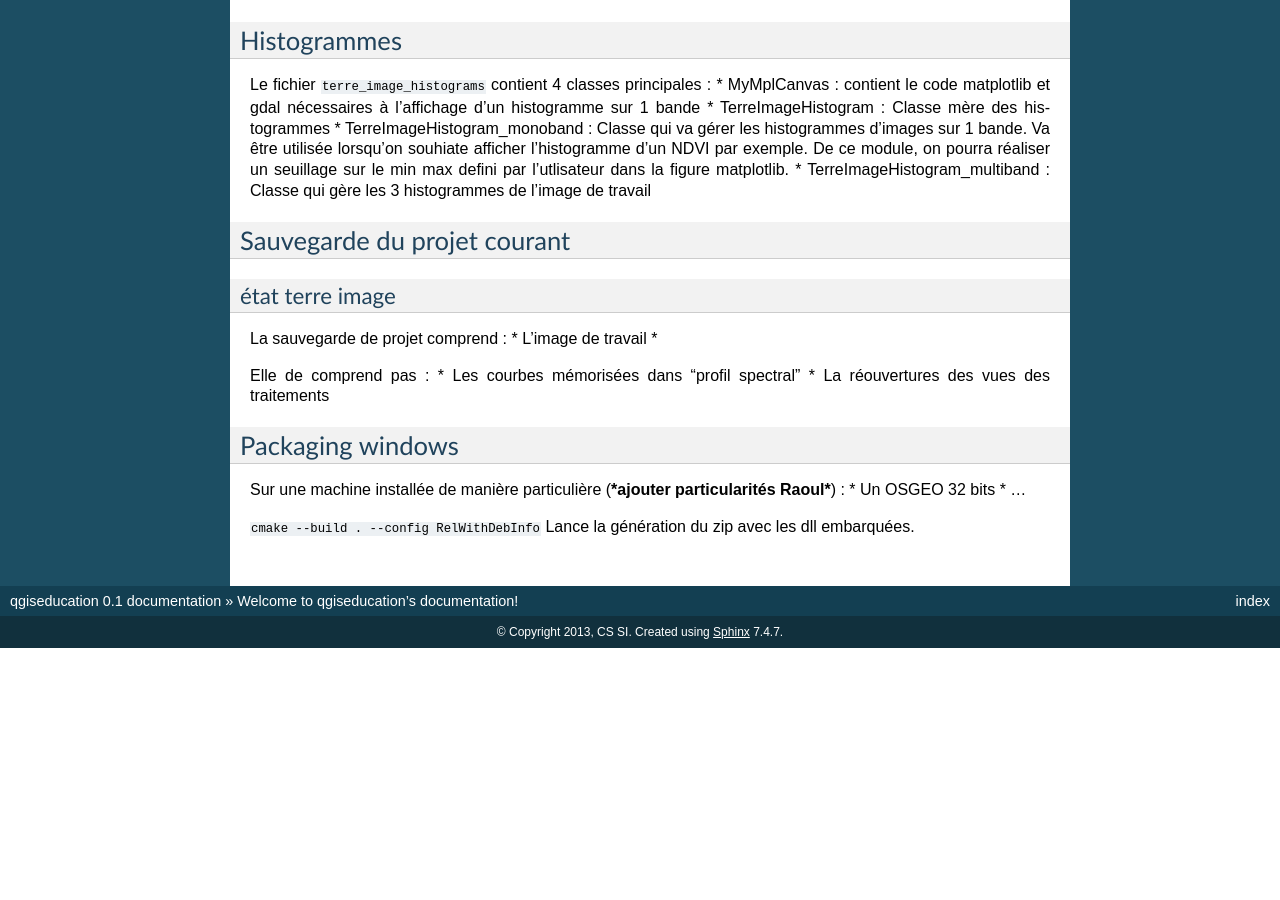
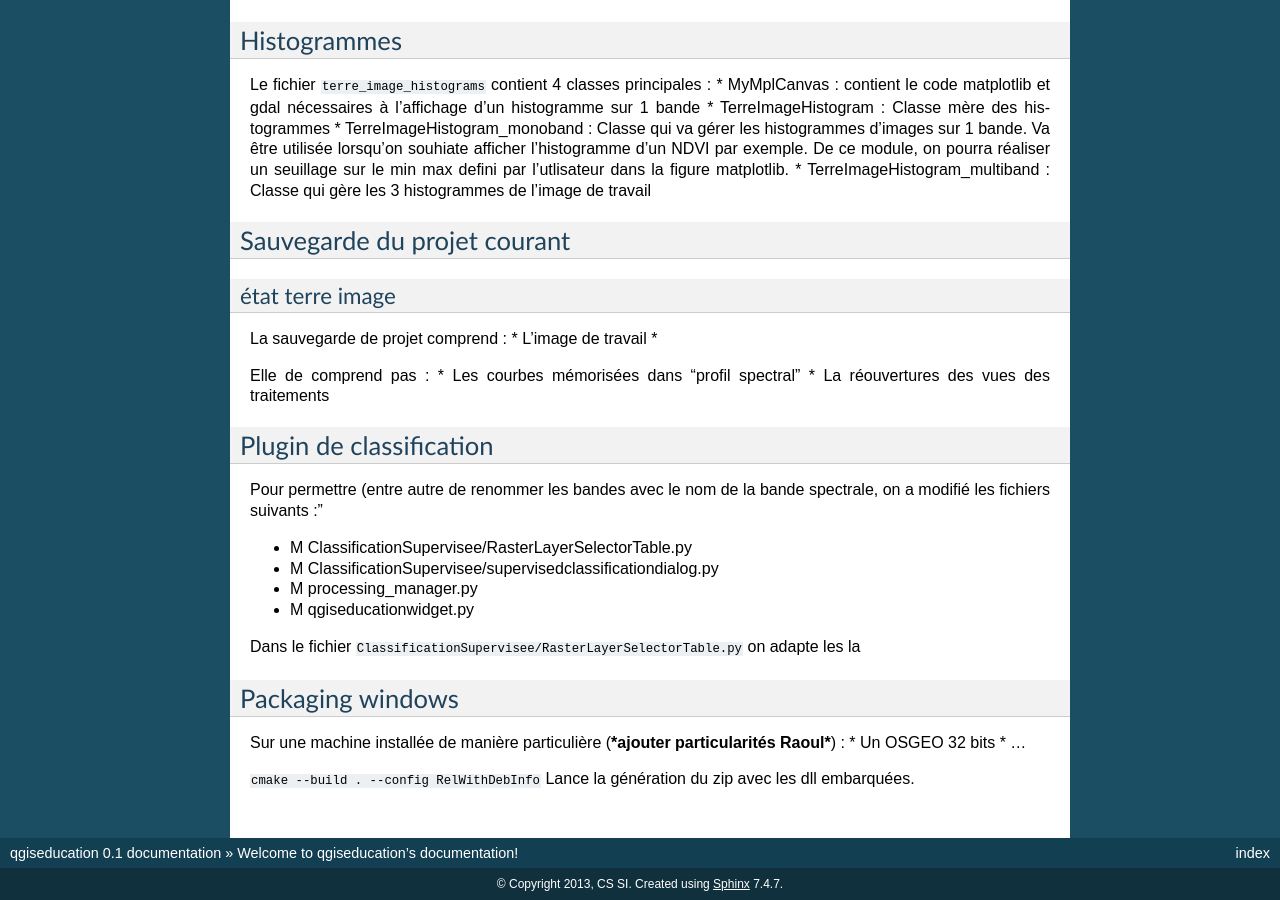
Before and after one commit to CS-SI/TerreImage, a Sphinx documentation site: the page built from help/source/index.rst, in a window 1280 px wide and 900 px high, scrolled down 3205 px. Built offline with Sphinx 7.4.7, drawn with Linux system fonts in a browser that asks for light colours; formulas are drawn with MathJax 3; before the commit the page ends 3853 px from its top, so only the background shows below that; some of the changed text lies outside the part shown.

Commit message:
mise a jour de laide

```diff
--- a/help/source/index.rst
+++ b/help/source/index.rst
@@ -211,6 +211,21 @@ Elle de comprend pas :
 * La réouvertures des vues des traitements
 
 
+Plugin de classification
+========================
+
+Pour permettre (entre autre de renommer les bandes avec le nom de la bande spectrale, on a modifié les fichiers suivants :"
+
+* M ClassificationSupervisee/RasterLayerSelectorTable.py
+* M ClassificationSupervisee/supervisedclassificationdialog.py
+* M processing_manager.py
+* M qgiseducationwidget.py
+
+Dans le fichier ``ClassificationSupervisee/RasterLayerSelectorTable.py`` on adapte les la
+
+
+
+
 Packaging windows
 =================
 
```
